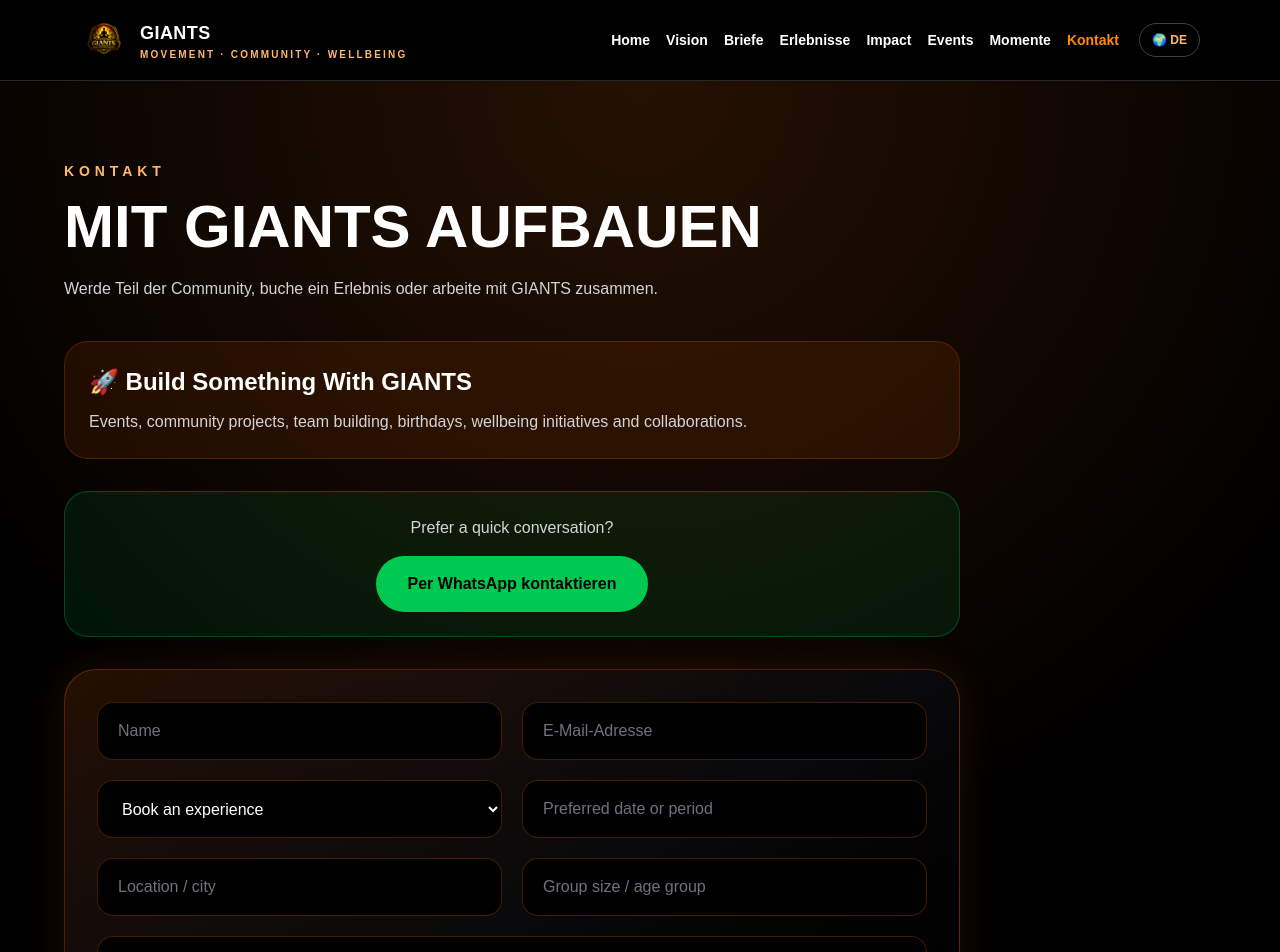
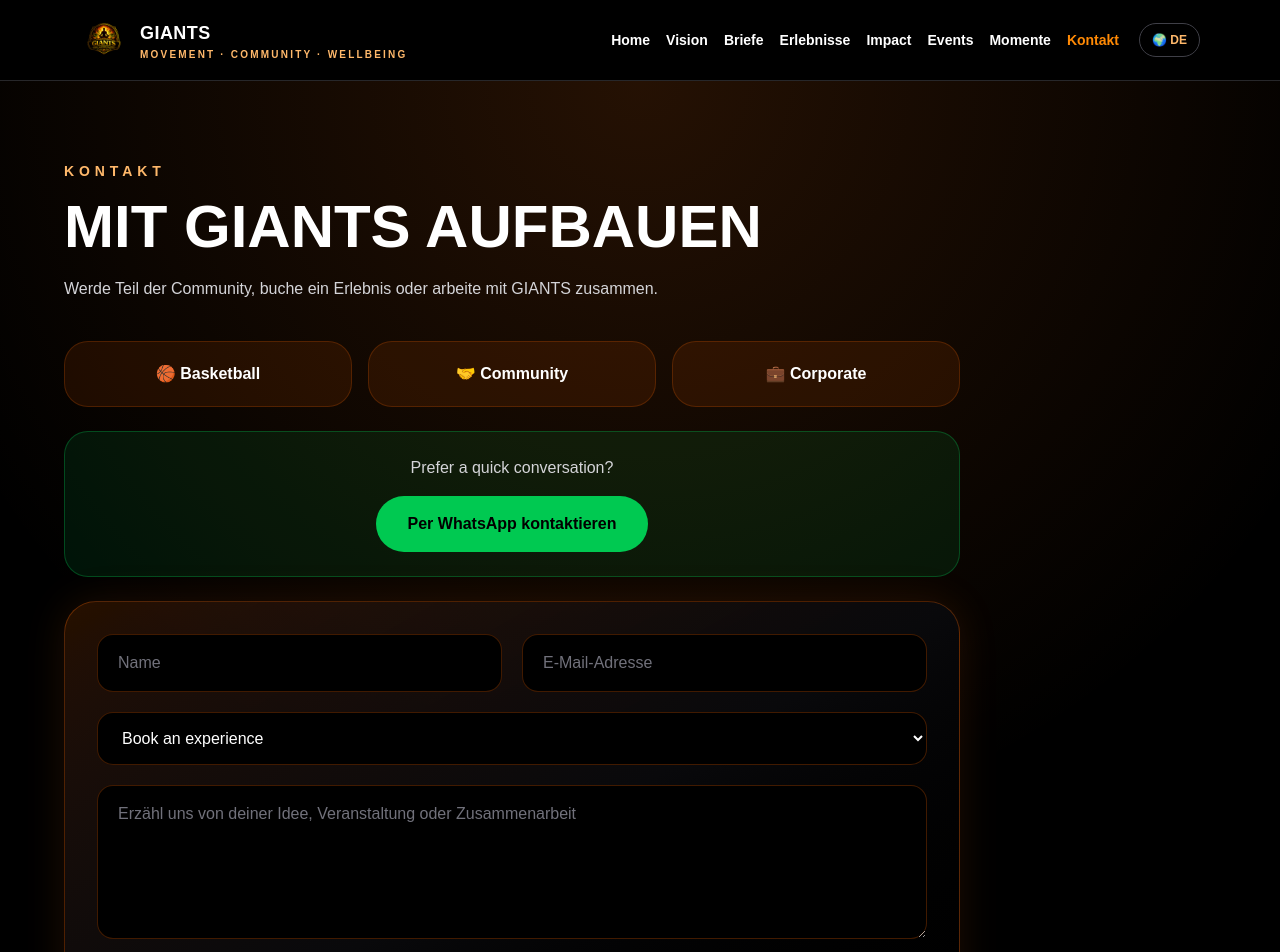
Before and after one commit to BarbFlegel/giants-website, a Next.js app: page /de/contact in a window 1280 px wide. Shown: the top 952 px of the page. Built offline with nearby package versions, Linux system fonts and the light colour scheme.

Commit message:
Update ContactForm.tsx

```diff
--- a/app/[locale]/components/ContactForm.tsx
+++ b/app/[locale]/components/ContactForm.tsx
@@ -3,15 +3,12 @@
 import { useState } from "react";
 import type { Translation } from "../content/types";
 
-export default function ContactForm({
-  t,
-}: {
-  t: Translation;
-}) {
+export default function ContactForm({ t }: { t: Translation }) {
   const [sent, setSent] = useState(false);
+  const [moreOpen, setMoreOpen] = useState(false);
 
   const inputClass =
-    "rounded-2xl border border-orange-500/25 bg-black px-5 py-4 text-white outline-none transition placeholder:text-zinc-500 focus:border-orange-400 focus:ring-2 focus:ring-orange-500/30";
+    "w-full rounded-2xl border border-orange-500/25 bg-black px-5 py-4 text-white outline-none transition placeholder:text-zinc-500 focus:border-orange-400 focus:ring-2 focus:ring-orange-500/30";
 
   async function handleSubmit(event: React.FormEvent<HTMLFormElement>) {
     event.preventDefault();
@@ -31,15 +28,13 @@ export default function ContactForm({
       setSent(true);
       form.reset();
     } else {
-      alert(
-        "Something went wrong. Please try again or contact GIANTS via WhatsApp."
-      );
+      alert("Something went wrong. Please contact GIANTS via WhatsApp.");
     }
   }
 
   if (sent) {
     return (
-      <div className="mt-10 rounded-3xl border border-orange-500/40 bg-orange-500/10 p-8 text-center">
+      <div className="rounded-3xl border border-orange-500/40 bg-orange-500/10 p-8 text-center">
         <h3 className="text-2xl font-black text-orange-300">
           {t.contactForm.success}
         </h3>
@@ -49,27 +44,25 @@ export default function ContactForm({
 
   return (
     <>
-      <div className="mb-8 rounded-3xl border border-orange-500/20 bg-orange-500/10 p-6">
-        <h3 className="text-2xl font-black text-white">
-          🚀 Build Something With GIANTS
-        </h3>
-
-        <p className="mt-3 text-zinc-300">
-          Events, community projects, team building, birthdays,
-          wellbeing initiatives and collaborations.
-        </p>
+      <div className="grid gap-4 md:grid-cols-3">
+        {["🏀 Basketball", "🤝 Community", "💼 Corporate"].map((item) => (
+          <div
+            key={item}
+            className="rounded-3xl border border-orange-500/20 bg-orange-500/10 p-5 text-center font-black"
+          >
+            {item}
+          </div>
+        ))}
       </div>
 
-      <div className="mb-8 flex flex-col items-center gap-4 rounded-3xl border border-green-500/30 bg-green-500/10 p-6 text-center">
-        <p className="text-zinc-300">
-          Prefer a quick conversation?
-        </p>
+      <div className="mt-6 rounded-3xl border border-green-500/30 bg-green-500/10 p-6 text-center">
+        <p className="text-zinc-300">Prefer a quick conversation?</p>
 
         <a
           href="https://wa.me/32465545947?text=Hi%20GIANTS,%20I'd%20like%20to%20learn%20more%20about%20your%20experiences."
           target="_blank"
           rel="noopener noreferrer"
-          className="rounded-full bg-green-500 px-8 py-4 font-black text-black transition hover:scale-105 hover:bg-green-400"
+          className="mt-4 inline-flex rounded-full bg-green-500 px-8 py-4 font-black text-black transition hover:scale-105 hover:bg-green-400"
         >
           {t.contactForm.whatsapp}
         </a>
@@ -77,7 +70,7 @@ export default function ContactForm({
 
       <form
         onSubmit={handleSubmit}
-        className="grid gap-5 rounded-[2rem] border border-orange-500/30 bg-gradient-to-br from-orange-500/15 via-zinc-950 to-black p-6 shadow-[0_0_40px_rgba(249,115,22,0.12)] md:p-8"
+        className="mt-6 grid gap-5 rounded-[2rem] border border-orange-500/30 bg-gradient-to-br from-orange-500/15 via-zinc-950 to-black p-5 shadow-[0_0_40px_rgba(249,115,22,0.12)] md:p-8"
       >
         <div className="grid gap-5 md:grid-cols-2">
           <input
@@ -97,7 +90,6 @@ export default function ContactForm({
           />
         </div>
 
-        <div className="grid gap-5 md:grid-cols-2">
         <select
           id="requestType"
           name="requestType"
@@ -111,15 +103,30 @@ export default function ContactForm({
           <option>Partnership / collaboration</option>
         </select>
 
+        <textarea
+          name="message"
+          placeholder={t.contactForm.message}
+          rows={5}
+          className={inputClass}
+        />
+
+        <button
+          type="button"
+          onClick={() => setMoreOpen(!moreOpen)}
+          className="rounded-full border border-orange-500/40 px-5 py-3 text-sm font-black text-orange-300"
+        >
+          {moreOpen ? "Hide additional details" : "+ Additional details"}
+        </button>
+
+        {moreOpen && (
+          <div className="grid gap-5 md:grid-cols-3">
             <input
               type="text"
               name="preferredDate"
               placeholder="Preferred date or period"
               className={inputClass}
             />
-        </div>
 
-        <div className="grid gap-5 md:grid-cols-2">
             <input
               type="text"
               name="location"
@@ -134,18 +141,9 @@ export default function ContactForm({
               className={inputClass}
             />
           </div>
+        )}
 
-        <textarea
-          name="message"
-          placeholder={t.contactForm.message}
-          rows={5}
-          className={inputClass}
-        />
-
-        <button
-          type="submit"
-          className="btn-primary btn-primary-full"
-        >
+        <button type="submit" className="btn-primary btn-primary-full">
           {t.contactForm.submit}
         </button>
       </form>
```
Lines whose indentation alone changed are shown as unchanged.
